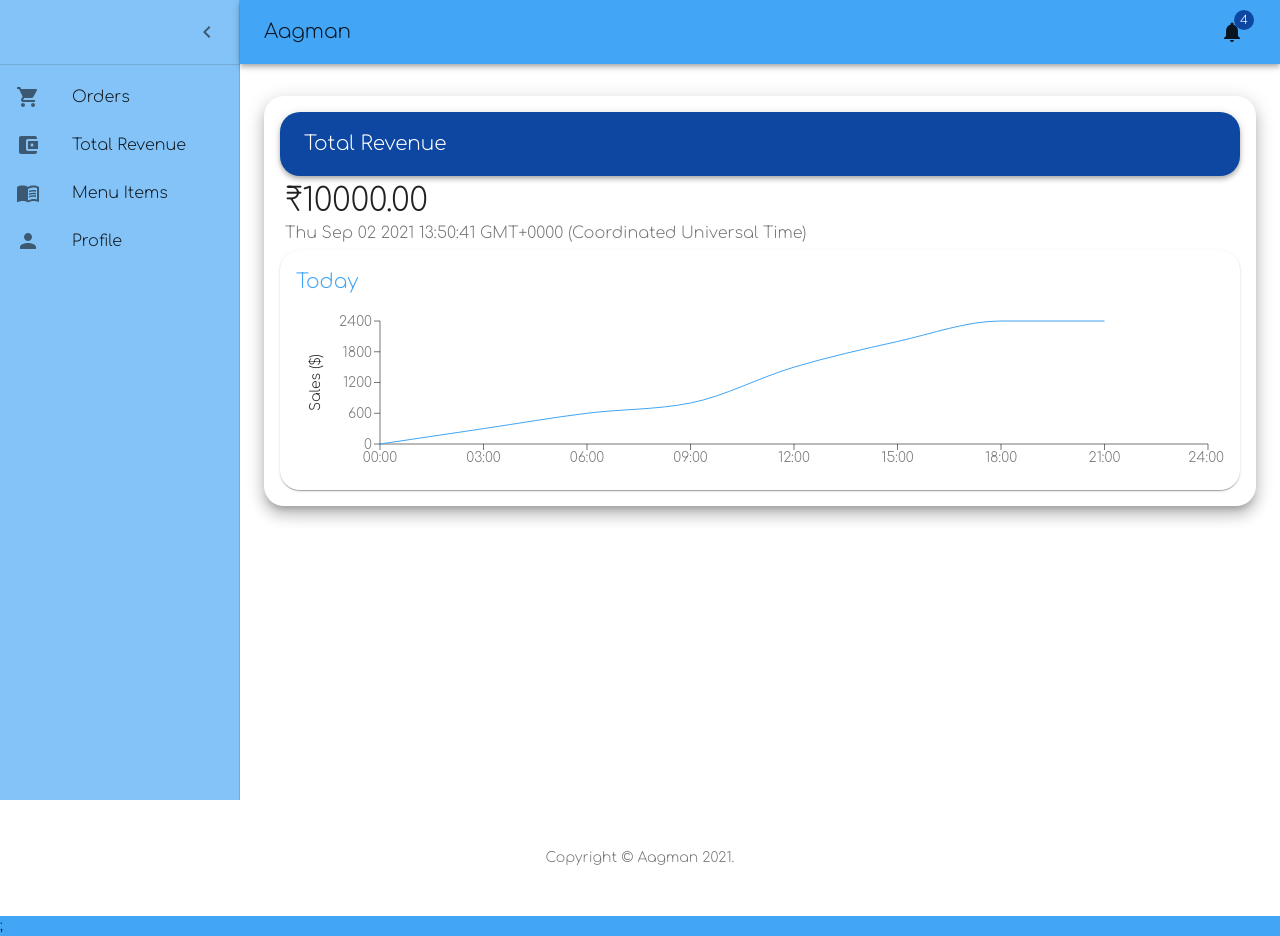
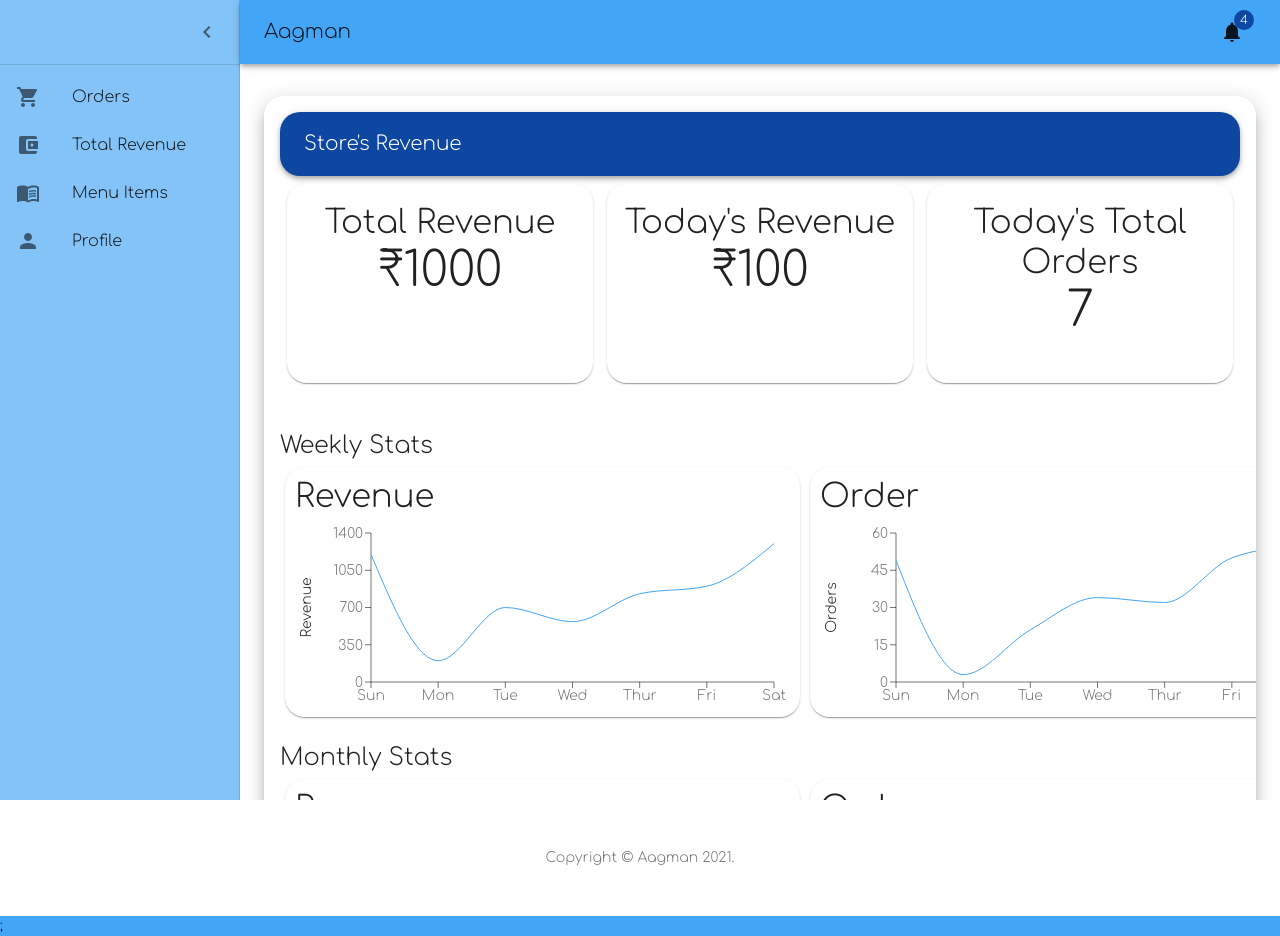
Before and after one commit to eyeamkd/aagman, a Next.js app in the folder client/: page /revenue in a window 1280 px wide. Built offline with nearby package versions, Linux system fonts and the light colour scheme.

Commit message:
Worked on the UI of the Revenue Dashboard

```diff
--- /dev/null
+++ b/client/components/BestSellerCard.js
@@ -0,0 +1,18 @@
+import React from 'react';
+import Typography from '@material-ui/core/Typography';
+
+export const BestSellerCard=(props)=>{
+    const { itemName,category,price,numberOfOrders } = props;
+    return (
+        <>
+        <Typography component="p" variant="h3">
+                    {itemName}
+                </Typography>
+                <Typography component="p" variant="h5">
+                    Category:{category}<br/>
+                    Price:{price}<br/>
+                    Number Of Orders:{numberOfOrders}<br/>
+                    </Typography>
+        </>
+    )
+}
--- a/client/components/Chart.js
+++ /dev/null
@@ -1,54 +0,0 @@
-import React from 'react';
-import { useTheme } from '@material-ui/core/styles';
-import { LineChart, Line, XAxis, YAxis, Label, ResponsiveContainer } from 'recharts';
-import Title from './Title';
-
-// Generate Sales Data
-function createData(time, amount) {
-  return { time, amount };
-}
-
-const data = [
-  createData('00:00', 0),
-  createData('03:00', 300),
-  createData('06:00', 600),
-  createData('09:00', 800),
-  createData('12:00', 1500),
-  createData('15:00', 2000),
-  createData('18:00', 2400),
-  createData('21:00', 2400),
-  createData('24:00', undefined),
-];
-
-export default function Chart() {
-  const theme = useTheme();
-
-  return (
-    <React.Fragment>
-      <Title>Today</Title>
-      <ResponsiveContainer>
-        <LineChart
-          data={data}
-          margin={{
-            top: 16,
-            right: 16,
-            bottom: 0,
-            left: 24,
-          }}
-        >
-          <XAxis dataKey="time" stroke={theme.palette.text.secondary} />
-          <YAxis stroke={theme.palette.text.secondary}>
-            <Label
-              angle={270}
-              position="left"
-              style={{ textAnchor: 'middle', fill: theme.palette.text.primary }}
-            >
-              Sales ($)
-            </Label>
-          </YAxis>
-          <Line type="monotone" dataKey="amount" stroke={theme.palette.primary.main} dot={false} />
-        </LineChart>
-      </ResponsiveContainer>
-    </React.Fragment>
-  );
-}
--- a/client/components/Deposits.js
+++ b/client/components/Deposits.js
@@ -3,10 +3,16 @@
 import Typography from '@material-ui/core/Typography';
 import AppBar from '@material-ui/core/AppBar';
 import Toolbar from '@material-ui/core/Toolbar';
-import Chart from './Chart';
+import Graph from './Graph';
 import Grid from '@material-ui/core/Grid';
 import Paper from '@material-ui/core/Paper';
 import clsx from 'clsx';
+import {RevenueCard} from './RevenueCard';
+import {BestSellerCard} from './BestSellerCard';
+import { useTheme } from '@material-ui/core/styles';
+import { ArgumentAxis, ValueAxis, Chart,  BarSeries,} from '@devexpress/dx-react-chart-material-ui';
+import { LineChart, Line, XAxis, YAxis, Label, ResponsiveContainer } from 'recharts';
+
 
 function preventDefault(event) {
     event.preventDefault();
@@ -19,10 +25,34 @@
     appBar: {
         borderRadius: "20px",
         backgroundColor: "#0d47a1",
-        color: "white"
+        color: "white",
+
+    },
+    grid:{
+        display:"inline-flex",
+
+
     },
     data: {
-        padding: "5px",
+        margin: "7px",
+        paddingTop:"20px",
+        width:"350px",
+        height:"200px",
+        textAlign:"center",
+        borderRadius: "20px",
+
+    },
+    bestSeller: {
+        margin: "7px",
+        paddingTop:"20px",
+        width:"330px",
+        height:"250px",
+        textAlign:"center",
+        borderRadius: "20px",
+
+    },
+    graphs:{
+        display:"inline-flex",
     },
     paper: {
         borderRadius: "20px",
@@ -34,38 +64,231 @@
     fixedHeight: {
         height: 240,
     },
+    comp:{
+        width:"300px"
+    },
+    graph:{
+        width:"515px",
+        padding:"10px",
+        height:"250px",
+        margin:"5px",
+        borderRadius:"20px"
+    },
+    barGraph:{
+        width:"500px",
+        height:"550px",
+        margin: "7px",
+    }
 }));
+function weekOrder(day, orders) {
+    return { day, orders };
+  }
+
+const weeklyOrder = [
+    weekOrder('Sun', 49),
+    weekOrder('Mon', 3),
+    weekOrder('Tue', 21),
+    weekOrder('Wed',34),
+    weekOrder('Thur', 32),
+    weekOrder('Fri', 50),
+    weekOrder('Sat', 55),
+
+  ];
+
+  function weekRevenue(day, revenue) {
+    return { day, revenue };
+  }
+
+const weeklyRevenue = [
+    weekRevenue('Sun', 1200),
+    weekRevenue('Mon', 200),
+    weekRevenue('Tue', 700),
+    weekRevenue('Wed',567),
+    weekRevenue('Thur', 829),
+    weekRevenue('Fri', 900),
+    weekRevenue('Sat', 1300),
+
+  ];
+  function monthRevenue(month, revenue) {
+    return { month, revenue };
+  }
+
+const monthlyRevenue = [
+    monthRevenue('Jan', 12200),
+    monthRevenue('Feb', 4500),
+    monthRevenue('Mar', 9000),
+    monthRevenue('Apr',8967),
+    monthRevenue('May', 3829),
+    monthRevenue('Jun', 3900),
+    monthRevenue('Jul', 15300),
+    monthRevenue('Aug', 12300),
+    monthRevenue('Sep', 14300),
+    monthRevenue('Oct', 1300),
+    monthRevenue('Nov', 10300),
+    monthRevenue('Dec', 9300),
+
+  ];
+
+  function monthOrder(month, orders) {
+    return { month, orders };
+  }
+
+const monthlyOrder = [
+    monthOrder('Jan', 100),
+    monthOrder('Feb', 300),
+    monthOrder('Mar', 900),
+    monthOrder('Apr',897),
+    monthOrder('May', 329),
+    monthOrder('Jun', 900),
+    monthOrder('Jul', 5300),
+    monthOrder('Aug', 1300),
+    monthOrder('Sep', 1400),
+    monthOrder('Oct', 300),
+    monthOrder('Nov', 1030),
+    monthOrder('Dec', 900),
+
+  ];
+
+  const paymentMode = [
+    { payment: 'Cash', value: 30 },
+    { payment: 'Credit Card', value: 20 },
+    { payment: 'UPI', value: 10 },
+    { payment: 'Debit Card', value: 50 },
+    { payment: 'Check', value: 60 },
+    { payment: 'Net Banking', value: 40 },
+  ];
 
 export default function Deposits({ storeId }) {
     const classes = useStyles();
-
+    const theme = useTheme();
     const fixedHeightPaper = clsx(classes.paper, classes.fixedHeight);
 
-    let test = new Date();
+
     return (
-        <React.Fragment>
+        <React.Fragment >
             <AppBar position="static" className={classes.appBar}>
                 <Toolbar>
                     <Typography className={classes.title} variant="h6" noWrap>
-                        Total Revenue
+                        Store's Revenue
                     </Typography>
                 </Toolbar>
             </AppBar>
-            <div className={classes.data}>
-                <Typography component="p" variant="h4">
-                    ₹10000.00
-                </Typography>
-                <Typography color="textSecondary" className={classes.depositContext}>
-                    {test.toString()}
-                </Typography>
+            <div className={classes.grid}>
+            <Paper className={classes.data}>
+            <RevenueCard
+            heading="Total Revenue"
+                  content="₹1000"
+                  />
+            </Paper>
+            <Paper className={classes.data}>
+
+            <RevenueCard
+            heading="Today's Revenue"
+                  content="₹100"
+                  />
+           </Paper>
+            <Paper className={classes.data}>
+                    <RevenueCard
+            heading="Today's Total Orders"
+                  content=" 7"
+                  />
+            </Paper>
             </div>
             <Grid container spacing={3}>
-                {/* Chart */}
+                {/* Graph */}
                 <Grid item xs={12}>
-                    <Paper className={fixedHeightPaper}>
-                        <Chart />
-                    </Paper>
-                </Grid>
+                <br/><br/>
+                <Typography variant="h5">Weekly Stats</Typography>
+                <div className={classes.graphs} container spacing={1}>
+                <Paper className={classes.graph}>
+                <Graph
+                  heading="Revenue"
+                  yAxisLabel="Revenue"
+                  data={weeklyRevenue}
+                  xAxisDataKey="day"
+                  yAxisDataKey="revenue"
+                  />
+                </Paper>
+                <Paper className={classes.graph}>
+                  <Graph
+                  heading="Order"
+                  yAxisLabel="Orders"
+                  data={weeklyOrder}
+                  xAxisDataKey="day"
+                  yAxisDataKey="orders"
+                  />
+                </Paper>
+                </div>
+                <br/><br/>
+                <Typography variant="h5">Monthly Stats</Typography>
+                <div className={classes.graphs}>
+                <Paper className={classes.graph}>
+                <Graph
+                  heading="Revenue"
+                  yAxisLabel="Revenue"
+                  data={monthlyRevenue}
+                  xAxisDataKey="month"
+                  yAxisDataKey="revenue"
+                  />
+                </Paper>
+                <Paper className={classes.graph}>
+                  <Graph
+                  heading="Order"
+                  yAxisLabel="Orders"
+                  data={monthlyOrder}
+                  xAxisDataKey="month"
+                  yAxisDataKey="orders"
+                  />
+                </Paper>
+                </div>
+                <br/><br/>
+                <Typography variant="h4"> Top 3 Best Seller Items</Typography>
+                <div className={classes.grid}>
+            <Paper className={classes.bestSeller}>
+            <BestSellerCard
+            itemName="Caramel coffee"
+            category="Coffee"
+            price={34}
+            numberOfOrders={7}
+            />
+            </Paper>
+            <Paper className={classes.bestSeller}>
+            <BestSellerCard
+            itemName="Honey coffee"
+            category="Coffee"
+            price={90}
+            numberOfOrders={11}
+            />
+           </Paper>
+            <Paper className={classes.bestSeller}>
+            <BestSellerCard
+            itemName="Black coffee"
+            category="Coffee"
+            price={89}
+            numberOfOrders={10}
+            />
+            </Paper>
+            </div>
+            <br/><br/>
+            <Paper className={classes.barGraph}>
+
+            <Typography variant="h4">Payment Modes</Typography>
+            <Chart
+               data={paymentMode}
+               margin={{
+                top: 16,
+                right: 16,
+                bottom: 35,
+                left: 16,
+              }}
+            >
+
+            <ArgumentAxis />
+            <ValueAxis />
+            <BarSeries valueField="value" argumentField="payment" />
+            </Chart>
+            </Paper>
+            </Grid>
             </Grid>
         </React.Fragment>
     );
--- /dev/null
+++ b/client/components/Graph.js
@@ -0,0 +1,42 @@
+import React from 'react';
+import { useTheme } from '@material-ui/core/styles';
+import { LineChart, Line, XAxis, YAxis, Label, ResponsiveContainer } from 'recharts';
+import Title from './Title';
+import Typography from '@material-ui/core/Typography';
+
+
+
+export default function Graph(props) {
+  const { heading,yAxisLabel,data,xAxisDataKey,yAxisDataKey } = props;
+  const theme = useTheme();
+
+  return (
+    <React.Fragment>
+      <Typography variant="h4">{heading}</Typography>
+                <ResponsiveContainer>
+                <LineChart
+          data={data}
+          margin={{
+            top: 16,
+            right: 16,
+            bottom: 35,
+            left: 16,
+          }}
+        >
+          <XAxis dataKey={xAxisDataKey}  stroke={theme.palette.text.secondary} />
+          <YAxis stroke={theme.palette.text.secondary}>
+            <Label
+              angle={270}
+              position="left"
+              style={{ textAnchor: 'middle', fill: theme.palette.text.primary }}
+            >
+            {yAxisLabel}
+            </Label>
+          </YAxis>
+          <Line type="monotone" dataKey={yAxisDataKey} stroke={theme.palette.primary.main} dot={false} />
+        </LineChart>
+                </ResponsiveContainer>
+
+    </React.Fragment>
+  );
+}
--- /dev/null
+++ b/client/components/RevenueCard.js
@@ -0,0 +1,16 @@
+import React from 'react';
+import Typography from '@material-ui/core/Typography';
+
+export const RevenueCard=(props)=>{
+    const { heading,content } = props;
+    return (
+        <>
+        <Typography component="p" variant="h4">
+                    {heading}
+                </Typography>
+                <Typography component="p" variant="h3">
+                    {content}
+                    </Typography>
+        </>
+    )
+}
--- a/client/package.json
+++ b/client/package.json
@@ -10,6 +10,9 @@
   },
   "dependencies": {
     "@apollo/client": "^3.4.8",
+    "@devexpress/dx-react-chart": "^2.7.6",
+    "@devexpress/dx-react-chart-material-ui": "^2.7.6",
+    "@devexpress/dx-react-core": "^2.7.6",
     "@material-ui/core": "^4.12.3",
     "@material-ui/icons": "^4.11.2",
     "axios": "^0.21.1",
```
Also changed, not shown: 1 other file (tests, documents, lock files or other folders).
